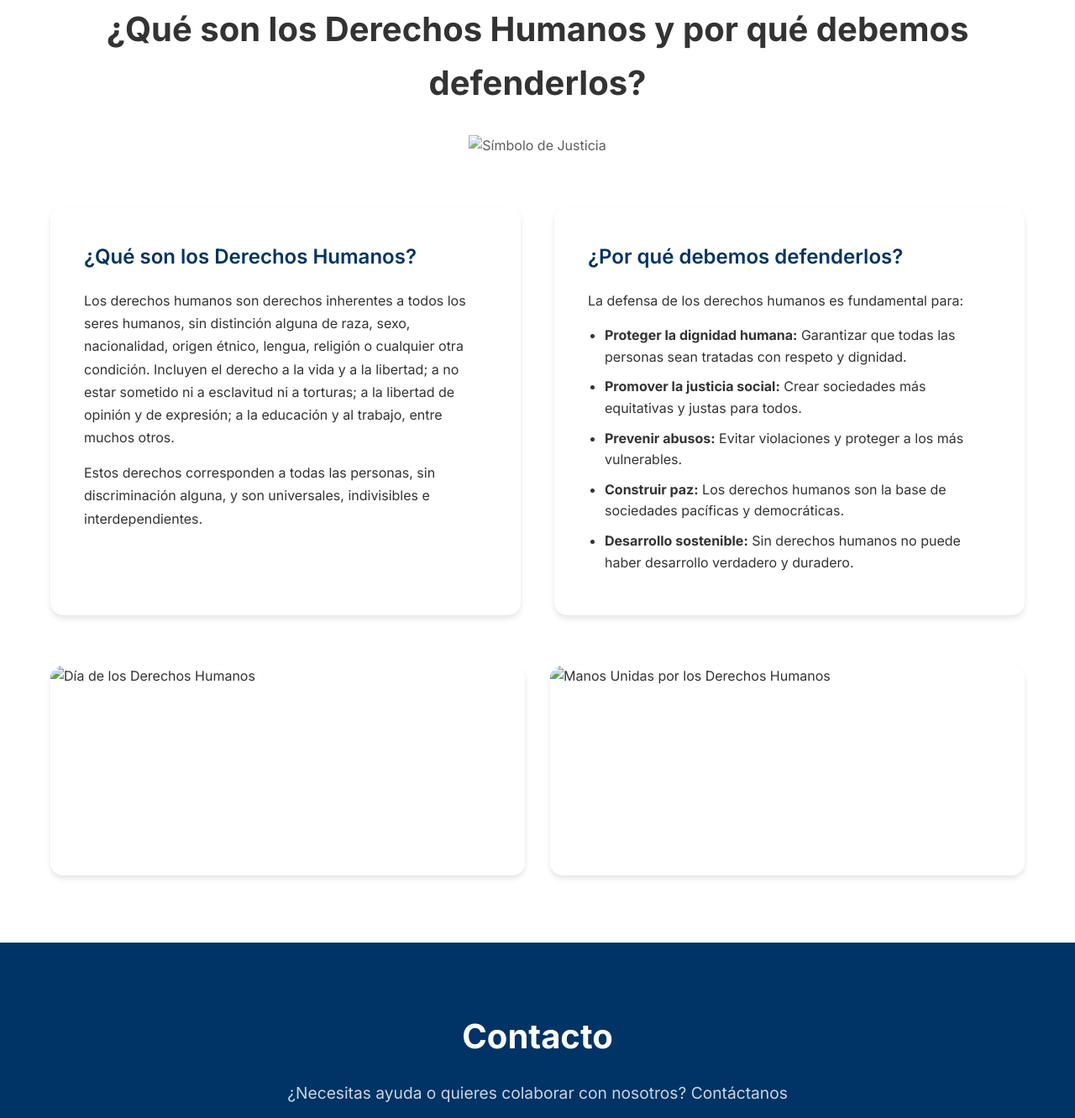
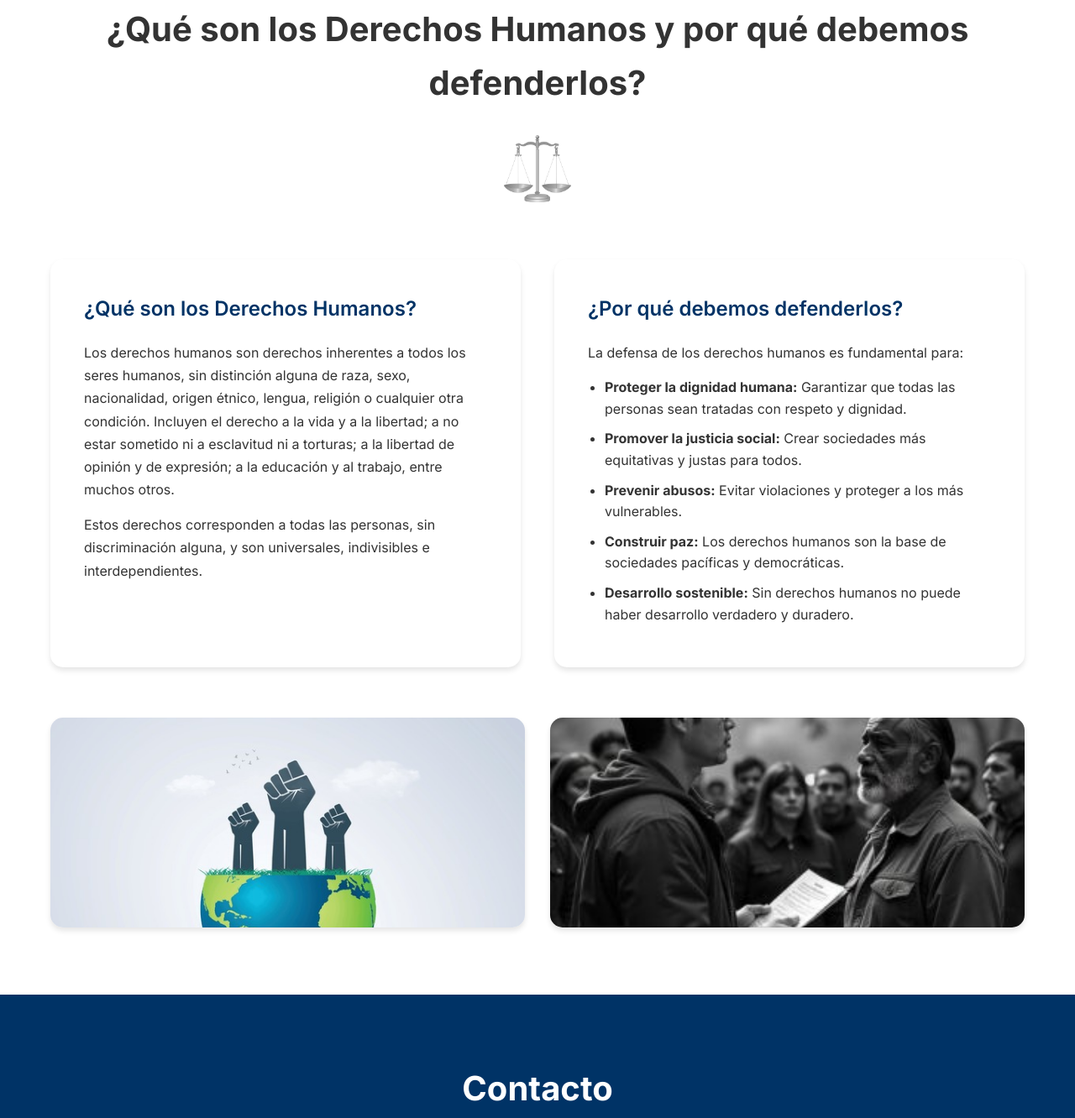
Before and after one commit to ftenalciudadanoproderechosac-bit/FTEPRODERECHOS, a plain HTML site: page index.html in a window 1280 px wide. Shown: the part 877-2209 px from the top of the page at 84% size. Drawn offline with Linux system fonts and the light colour scheme.

Commit message:
Update index.html

```diff
--- a/index.html
+++ b/index.html
@@ -45,7 +45,7 @@
                 </div>
             </div>
             <div class="hero-image">
-                <img src="images/mano-balanza.jpg" alt="Justicia y Derechos Humanos" class="hero-img">
+                <img src="manos-letreros.jpg" alt="Justicia y Derechos Humanos" class="hero-img">
             </div>
         </div>
     </section>
@@ -56,7 +56,7 @@
             <div class="section-header">
                 <h2 class="section-title">¿Qué son los Derechos Humanos y por qué debemos defenderlos?</h2>
                 <div class="section-icon">
-                    <img src="images/justicia.png" alt="Símbolo de Justicia" class="icon-img">
+                    <img src="justicia.png" alt="Símbolo de Justicia" class="icon-img">
                 </div>
             </div>
 
@@ -81,8 +81,8 @@
             </div>
 
             <div class="image-gallery">
-                <img src="images/derechos-humanos.jpg" alt="Día de los Derechos Humanos" class="gallery-img">
-                <img src="images/manos-unidas.jpg" alt="Manos Unidas por los Derechos Humanos" class="gallery-img">
+                <img src="derechos-humanos.jpg" alt="Día de los Derechos Humanos" class="gallery-img">
+                <img src="mano-unida.jpg" alt="Manos Unidas por los Derechos Humanos" class="gallery-img">
             </div>
         </div>
     </section>
```
